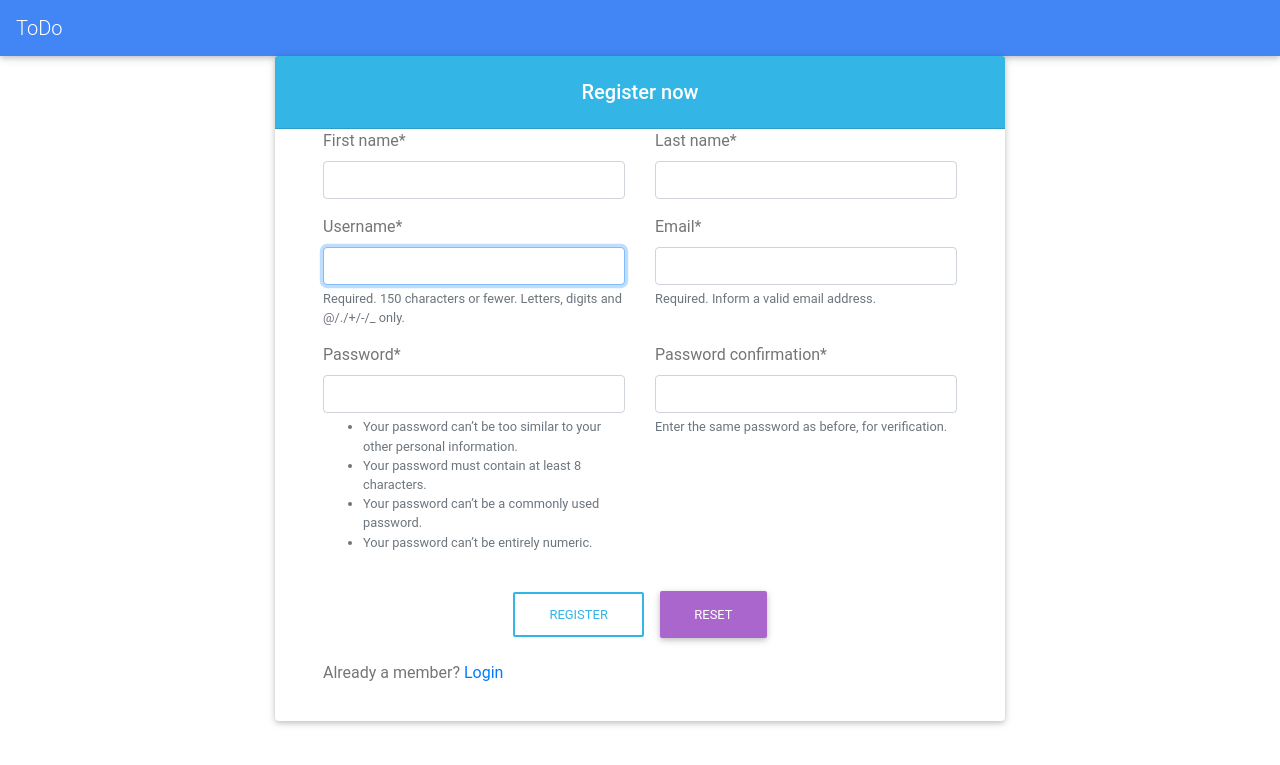
After one commit to codingbynasir/asadistribution.co.uk, a Django app: page /register in a window 1280 px wide. The commit adds this page. Shown: the top 765 px of the page. Run offline with Django 3.2, Linux system fonts and the light colour scheme; some libraries are stand-ins or nearby versions.

Commit message:
Added registration process for users

```diff
--- a/todoProject/templates/login.html
+++ b/todoProject/templates/login.html
@@ -40,7 +40,7 @@ Please login to your account
 
                   <!-- Register -->
                   <p>Not a member?
-                    <a href="">Register</a>
+                    <a href="{% url 'todo:register' %}">Register</a>
                   </p>
                 </form>
                 <!-- Form -->
--- /dev/null
+++ b/todoProject/templates/register.html
@@ -0,0 +1,71 @@
+{% extends 'base.html' %}
+{% block title %}
+Register now to create your to do list
+{% endblock %}
+{% block stylesheet %}
+
+{% endblock %}
+{% block content %}
+<div class="container">
+    <div class="row">
+        <div class="col-md-2"></div>
+        <div class="col-md-8">
+            <!-- Material form login -->
+            <div class="card">
+
+              <h5 class="card-header info-color white-text text-center py-4">
+                <strong>Register now</strong>
+              </h5>
+
+              <!--Card content-->
+              <div class="card-body px-lg-5 pt-0">
+                  {% if messages %}
+                    {% for m in messages %}
+                        <div class="{% if m.tags %}{{ m.tags }}{% endif %} alert-dismissible fade show" role="alert">
+                        {{ m }}
+                        <button type="button" class="close" data-dismiss="alert" aria-label="Close">
+                        <span aria-hidden="true">&times;</span>
+                        </button>
+                    </div>
+                    {% endfor %}
+
+                {% endif %}
+                <!-- Form -->
+                <form action="" method="POST" style="color: #757575;">
+                    {% csrf_token %}{% load crispy_forms_tags %}
+                  <div class="row">
+                        <div class="col-md-6">{{ form.first_name|as_crispy_field  }}</div>
+                        <div class="col-md-6">{{ form.last_name|as_crispy_field  }}</div>
+                  </div>
+                    <div class="row">
+                        <div class="col-md-6">{{ form.username|as_crispy_field  }}</div>
+                        <div class="col-md-6">{{ form.email|as_crispy_field  }}</div>
+                    </div>
+                    <div class="row">
+                        <div class="col-md-6">{{ form.password1|as_crispy_field  }}</div>
+                        <div class="col-md-6">{{ form.password2|as_crispy_field  }}</div>
+                    </div>
+                  <!-- Sign in button -->
+                  <div class="text-center">
+                      <button class="btn btn-outline-info btn-rounded my-4 waves-effect z-depth-0">Register</button>
+                      <button class="btn btn-secondary" type="reset">Reset</button>
+                  </div>
+<!-- Register -->
+                  <p>Already a member?
+                    <a href="{% url 'todo:login' %}">Login</a>
+                  </p>
+                </form>
+                <!-- Form -->
+
+              </div>
+
+            </div>
+            <!-- Material form login -->
+        </div>
+        <div class="col-md-2"></div>
+    </div>
+</div>
+{% endblock %}
+{% block script %}
+
+{% endblock %}
--- a/todoProject/todoApp/forms.py
+++ b/todoProject/todoApp/forms.py
@@ -1,6 +1,28 @@
 from django import forms
+from django.contrib.auth.models import User
+from django.contrib.auth.forms import UserCreationForm
 from .models import Todo
+
+
 class CreateForm(forms.ModelForm):
     class Meta:
         model=Todo
         exclude=['author']
+
+class SignUpForm(UserCreationForm):
+    first_name = forms.CharField(max_length=30, required=True)
+    last_name = forms.CharField(max_length=30, required=True)
+    email = forms.EmailField(max_length=254, help_text='Required. Inform a valid email address.')
+
+    class Meta:
+        model = User
+        fields = ('username', 'first_name', 'last_name', 'email', 'password1', 'password2')
+
+    def save(self, commit=True):
+        user = super(SignUpForm, self).save(commit=False)
+        user.first_name = self.cleaned_data['first_name']
+        user.last_name = self.cleaned_data['last_name']
+        user.email = self.cleaned_data['email']
+        if commit:
+            user.save()
+        return user
--- a/todoProject/todoApp/urls.py
+++ b/todoProject/todoApp/urls.py
@@ -9,5 +9,6 @@ urlpatterns = [
     path('delete/<int:pk>', views.delete, name="delete"),
     path('marked/<int:pk>', views.completed, name="marked"),
     path('login', views.Login.as_view(), name="login"),
+    path('register', views.Register.as_view(), name="register"),
     path('logout', views.Logout, name="logout"),
 ]
--- a/todoProject/todoApp/views.py
+++ b/todoProject/todoApp/views.py
@@ -3,7 +3,7 @@ from django.contrib.auth import login, authenticate, logout
 from django.contrib.auth.models import User
 from django.contrib.auth.decorators import login_required
 from django.shortcuts import render, redirect, get_object_or_404, Http404
-from .forms import CreateForm
+from .forms import CreateForm, SignUpForm
 from django.views import View
 from .models import Todo
 # Create your views here.
@@ -21,6 +21,23 @@ class Login(View):
             return redirect('todo:index')
         else:
             return redirect('todo:login')
+
+
+
+class Register(View):
+    def get(self, request):
+        if request.user.is_authenticated:
+            return redirect('todo:index')
+        return render(request, 'register.html',{"form":SignUpForm})
+    def post(self, request):
+        form=SignUpForm(request.POST)
+        if form.is_valid():
+            form.save()
+            messages.success(request,"Registrations is completed")
+            return redirect('todo:register')
+        else:
+            messages.error(request, "Sorry, Registration is not done yet")
+            return redirect('todo:register')
 
 
 class Index(View):
```
Also changed, not shown: todoProject/db.sqlite3.
